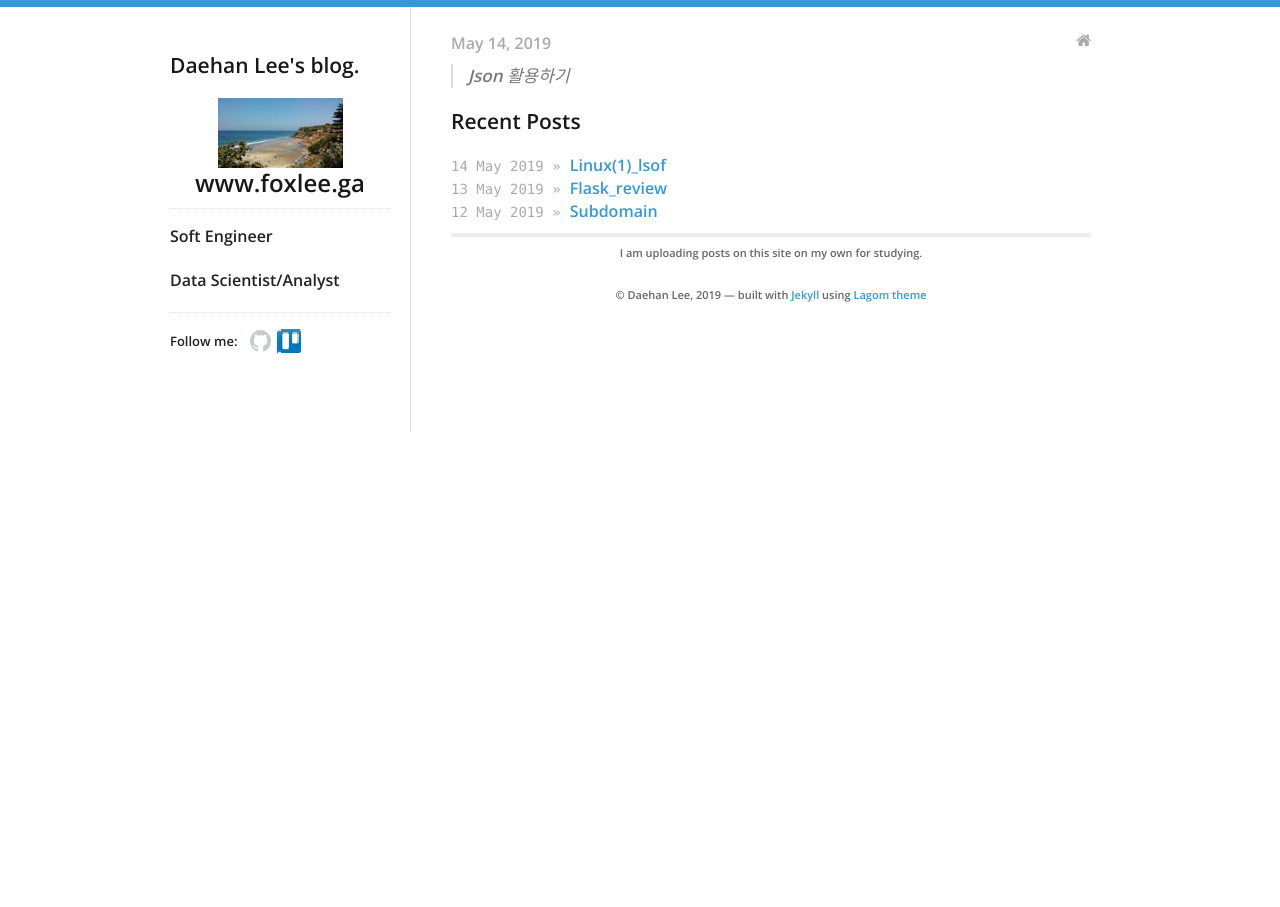
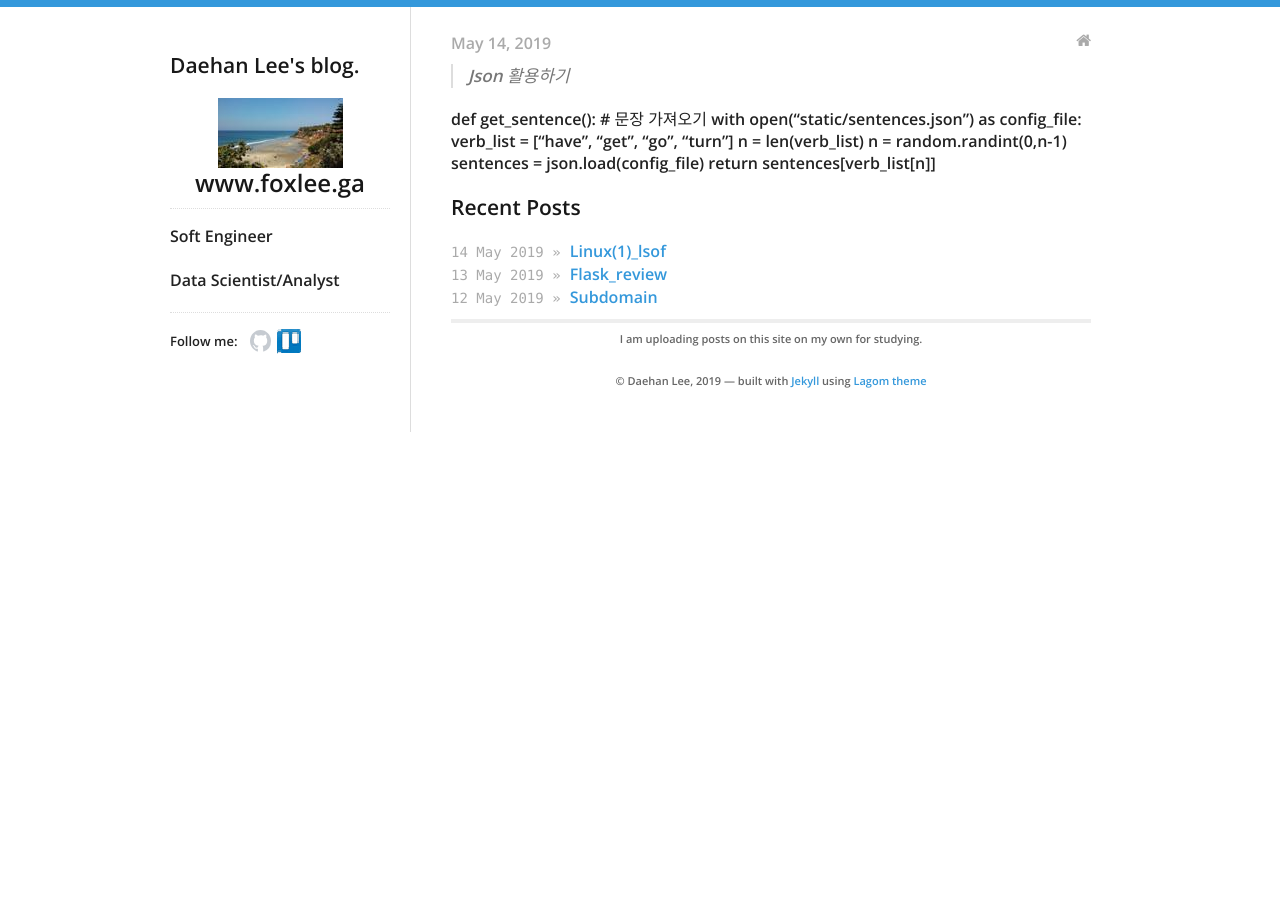
Before and after one commit to daehan0226/Study, a Jekyll site: the page built from _posts/2019-05-14-Json.md, in a window 1280 px wide. Built offline with Jekyll 4.4.1, drawn with Linux system fonts in a browser that asks for light colours.

Commit message:
Update 2019-05-14-Json.md

```diff
--- a/_posts/2019-05-14-Json.md
+++ b/_posts/2019-05-14-Json.md
@@ -6,3 +6,13 @@ categories:
 ---
 
 > Json 활용하기
+
+
+
+  def get_sentence():      # 문장 가져오기
+      with open("static/sentences.json") as config_file:
+          verb_list = ["have", "get", "go", "turn"]
+          n = len(verb_list)
+          n = random.randint(0,n-1)
+          sentences = json.load(config_file)
+          return sentences[verb_list[n]]
```
